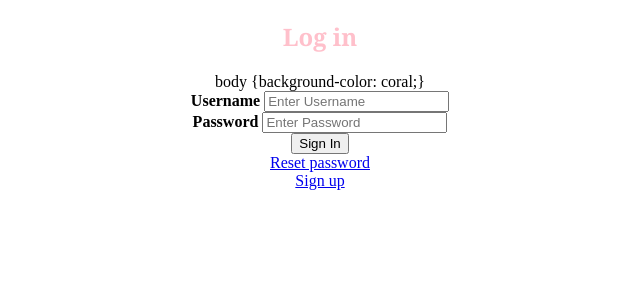
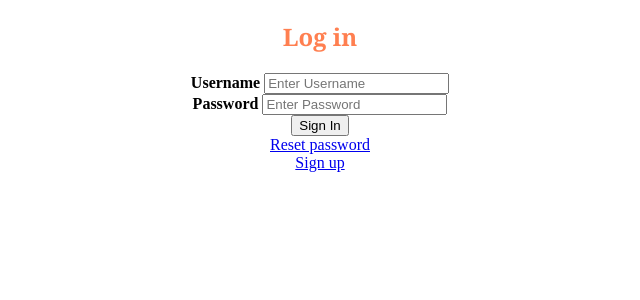
Before and after one commit to beadeleon/BEAst, a PHP site: page / in a window 1280 px wide. Shown: the top 300 px of the page, without its empty margins (320-960 px from the left). Run offline with PHP 8.4, Linux system fonts and the light colour scheme.

Commit message:
Update index.php

```diff
--- a/index.php
+++ b/index.php
@@ -2,8 +2,8 @@
 <html>
 <head><center>
 
-    <h2 style="font-family:georgia; color:pink;">Log in </h2>
-     body {background-color: coral;}
+    <h2 style="font-family:georgia; color:coral;">Log in </h2>
+
 <title> Log in </title>
     </center>
 </head>
```
